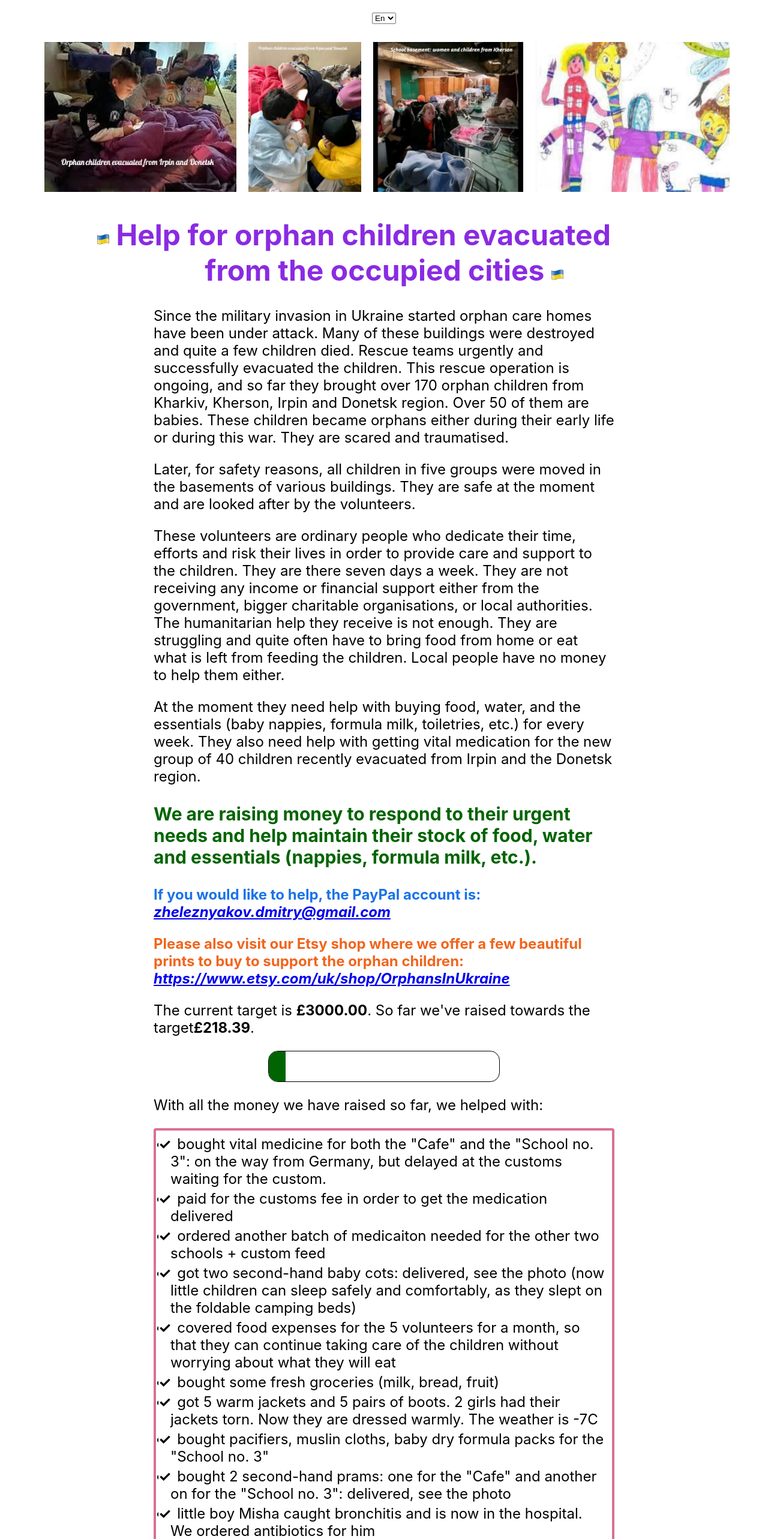
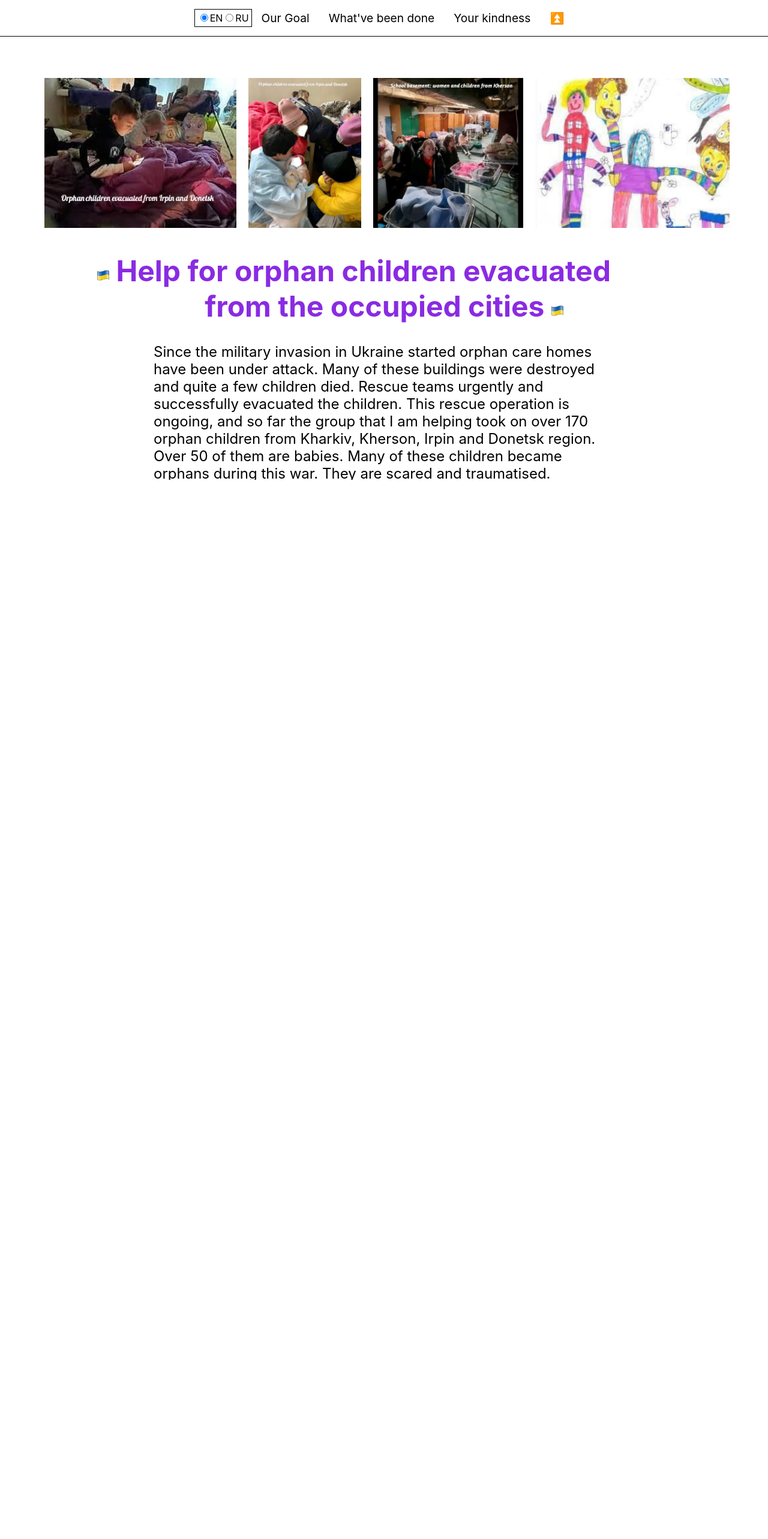
Before and after one commit to dzheleznyakov/donaitons, a React (Create React App) app: page / in a window 1280 px wide. Shown: the top 2566 px of the page at 60% size. After the commit the page ends 800 px from the top, so only its background shows below. Built offline with nearby package versions, Linux system fonts and the light colour scheme.

Commit message:
Finish translation to Russian

```diff
--- a/src/App.css
+++ b/src/App.css
@@ -51,11 +51,11 @@
 }
 
 .Results li {
-  margin-bottom: 4px;
+  margin-bottom: 8px;
 }
 
 .Results li:before {
-  content: '✓';
+  content: '❤️';
   margin-left: -20px;
   margin-right: 10px;
   background-color: white;
@@ -94,8 +94,31 @@
   flex-direction: row;
   align-items: center;
   justify-content: center;
+  border-bottom: 1px solid black;
 }
 
-.ToolBar option {
-  font-size: 24px;
+.ToolBar > a {
+  margin: 0 8px;
+  padding: 0 8px;
+  font-size: 1.2rem;
+  border-bottom: 1px solid transparent;
+  cursor: pointer;
 }
+
+.ToolBar > a:hover {
+  border-bottom-color: black;
+}
+
+.KindnessCard {
+  margin-bottom: 24px;
+  font-size: 1.5rem;
+}
+.KindnessCard:last-of-type {
+  margin-bottom: 36px;
+}
+
+.Body {
+  margin-top: 60px;
+  overflow-y: scroll;
+  height: calc(100vh - 60px);
+}
--- a/src/App.js
+++ b/src/App.js
@@ -7,6 +7,7 @@ import Image from './components/Image';
 import Video from './components/Video';
 import MultiLanguageComponent from './components/MultiLanguageComponent';
 import ProgressBar from './components/ProgressBar';
+import LanguageChooser from './components/LanguageChooser';
 
 import imgBabyFood from './photos/IMG_20220308_212007_505.jpg';
 import imgFood from './photos/IMG_20220308_212013_126.jpg';
@@ -23,7 +24,7 @@ import irpin2 from './photos/2022-03-16-17-06-20.jpg';
 import drawing1 from './photos/IMG_20220313_213752_359.jpg';
 import drawing2 from './photos/IMG_20220313_213757_134.jpg';
 import drawing3 from './photos/IMG_20220313_213801_768.jpg';
-import { createContext, useState } from 'react';
+import { createContext, useRef, useState } from 'react';
 
 export const LANGUAGES = {
   EN: 'En',
@@ -34,26 +35,30 @@ export const LanguageContext = createContext(LANGUAGES.EN);
 
 function App() {
   const [lang, setLang] = useState(LANGUAGES.EN);
+  const topRef = useRef();
+  const ourGoalRef = useRef();
+  const doneRef = useRef();
+  const kindnessRef = useRef();
 
   // const current = 5794.85 + 439.79;
-  const current  = 218.39;
+  const current  = 218.39 + 208.10;
   const goal = 3000;
 
-  const smallCarouselSize = 250
+  const smallCarouselSize = 250;
+
+  const scrollTo = ref => () => ref.current.scrollIntoView();
+
   const app = (
     <div className="App">
       <div className="ToolBar">
-        <select
-          defaultValue={lang}
-          onChange={ev => setLang(ev.target.value)}
-        >
-          {
-            Object.keys(LANGUAGES)
-              .map(key => LANGUAGES[key])
-              .map(l => <option key={l}>{l}</option>)
-          }
-        </select>
+        <LanguageChooser lang={lang} setLang={setLang} />
+        <a onClick={scrollTo(ourGoalRef)}>Our Goal</a>
+        <a onClick={scrollTo(doneRef)}>What've been done</a>
+        <a onClick={scrollTo(kindnessRef)}>Your kindness</a>
+        <a onClick={scrollTo(topRef)}>⏫</a>
       </div>
+      <div className="Body">
+        <div ref={topRef} />
         <ImageCarousel style={{ marginTop: '60px'}}>
           <Image src={irpin} size={smallCarouselSize} />
           <Image src={irpin2} size={smallCarouselSize} />
@@ -86,18 +91,19 @@ function App() {
                 "Since the military invasion in Ukraine started orphan care homes have been under attack." +
                 " Many of these buildings were destroyed and quite a few children died." +
                 " Rescue teams urgently and successfully evacuated the children." +
-              " This rescue operation is ongoing, and so far they brought over 170 orphan children from" +
+                " This rescue operation is ongoing, and so far the group that I am helping" +
+                " took on over 170 orphan children from" +
                 " Kharkiv, Kherson, Irpin and Donetsk region." +
                 " Over 50 of them are babies." +
-              " These children became orphans either during their early life or during this war." +
+                " Many of these children became orphans during this war." +
                 " They are scared and traumatised."
               }
               ru={
                 "С момента начала военного вторжения в Украину детские дома-интернаты подверглись нападениям." +
                 " Многие из этих зданий были разрушены, и немало детей погибло." +
                 " Спасатели (ДСНС Украины) оперативно и успешно эвакуировали детей." +
-              " Эта спасательная операция продолжается, и на сегодняшний день они привезли более" +
-              " 170 детей-сирот из Харькова, Херсона, а также Ирпени и Донецкой области. Из них более 50 детки младенцы." +
+                " Эта спасательная операция продолжается, и на сегодняшний день та группа, с которой я работаю, приняла" +
+                " более 170 детей-сирот из Харькова, Херсона, а также Ирпени и Донецкой области. Из них более 50 детки-младенцы." +
                 " Эти детки стали сиротами либо в раннем детстве, либо во время этой войны. Они напуганы и травмированы."
               }
             />
@@ -131,7 +137,7 @@ function App() {
               }
               ru={
                 "Эти волонтеры — обычные люди, которые посвящают свое время, усилия и рискуют своей жизнью," +
-              " чтобы заботиться и морально поддерживать детей. Они проводят время с детьми все семь дней в неделю." +
+                " чтобы заботиться и морально поддерживать всех деток. Они проводят время с детьми все семь дней в неделю." +
                 " Они не получают никаких доходов или финансовой поддержки ни от правительства и" +
                 " крупных благотворительных организаций, ни от местных властей. Гуманитарной помощи, которую они получают," +
                 " недостаточно. Они справляются как могут и довольно часто вынуждены приносить еду из дома или" +
@@ -151,12 +157,14 @@ function App() {
                 "В настоящее время им нужна помощь с заккупкой еды, воды и предметов первой необходимости" +
                 " (детские подгузники, молочная смесь, туалетно-косметические принадлежности и т. д.) на каждую неделю." +
                 " Им также нужна помощь в получении жизненно-необходимых лекарств для новой группы из 40 детей," +
-              " недавно эвакуированных из Ирпени и Донецкой области."
+                " недавно эвакуированной из Ирпени и Донецкой области."
               }
             />
           </p>
 
-        <p style={{fontSize: '30px', fontWeight: 'bold', color: 'darkgreen'}}>
+
+
+          <p ref={ourGoalRef} style={{fontSize: '30px', fontWeight: 'bold', color: 'darkgreen'}}>
             <MultiLanguageComponent
               en={
                 "We are raising money to respond to their urgent needs and help maintain their stock of food, water and essentials" +
@@ -164,7 +172,7 @@ function App() {
               }
               ru={
                 "Мы собираем деньги на их нужды и чтобы у них был запас еды, воды и предметов первой необходимости" +
-              " (подгузники, искусственное молоко и т.д)"
+                " (подгузники, молочные смеси и т.д.)"
               }
             />
           </p>
@@ -192,6 +200,7 @@ function App() {
             </em>
           </p>
         </div>
+        <br />
 
 
         <div className="TextWrapper">
@@ -202,13 +211,15 @@ function App() {
             />
             <b>£{goal.toFixed(2)}</b>.
             <MultiLanguageComponent
-            en=" So far we've raised towards the target"
+              en=" So far we've raised towards the target "
               ru=" Пока что мы собрали "
             />
             <b>£{current.toFixed(2)}</b>.</p>
 
             <ProgressBar current={current} goal={goal} />
-        <p>
+
+
+          <p ref={doneRef}>
             <MultiLanguageComponent
               en="With all the money we have raised so far, we helped with:"
               ru="С помощью денег, которые мы собрали на сегодняшний день, мы помогли:"
@@ -217,8 +228,8 @@ function App() {
           <ul className="Results">
             <li>
               <MultiLanguageComponent
-              en='bought vital medicine for both the "Cafe" and the "School no. 3": on the way from Germany, but delayed at the customs waiting for the custom.'
-              ru="купили жизненно-необходимые лекарства для 2 групп детей: в пути из Германии, но задержались на таможне."
+                en='bought vital medicine for 2 groups of children: on the way from Germany, but delayed at the customs'
+                ru="купили жизненно-необходимые лекарства для 2 групп детей: в пути из Германии, но задержались на таможне"
               />
             </li>
             <li>
@@ -229,14 +240,20 @@ function App() {
             </li>
             <li>
               <MultiLanguageComponent
-              en="ordered another batch of medicaiton needed for the other two schools + custom feed "
-              ru="заказали еще одну партию лекарств, необходимых для других 2 групп детей и оплатили приобретенный таможенный сбор"
+                en="ordered another batch of medication needed for the other 2 groups  of children and paid the customs fee"
+                ru="заказали еще одну партию лекарств, необходимых для других 2 групп детей и оплатили таможенный сбор"
               />
             </li>
             <li>
               <MultiLanguageComponent
-              en="got two second-hand baby cots: delivered, see the photo (now little children can sleep safely and comfortably, as they slept on the foldable camping beds)"
-              ru="купили две б/у детские кроватки (см. фото). Теперь маленькие детки могут спать безопасно и комфортно, так как раньше они спали на раскладушках"
+                en="bought 2 second-hand baby cots (see the photo). Now, little children can sleep safely and comfortably, as they slept on the foldable camping beds."
+                ru="купили 2 б/у детские кроватки (см. фото). Теперь маленькие детки могут спать безопасно и комфортно, так как раньше они спали на раскладушках"
+              />
+            </li>
+            <li>
+              <MultiLanguageComponent
+                en="bought 2 second-hand prams: one for each group (see the photo)"
+                ru="купили 2 б/у коляски: по одной на каждую группу (см. фото)"
               />
             </li>
             <li>
@@ -247,38 +264,32 @@ function App() {
             </li>
             <li>
               <MultiLanguageComponent
-              en="bought some fresh groceries (milk, bread, fruit)"
-              ru="купили свежих продуктов (молоко, хлеб, фрукты) на одну неделю"
+                en="bought 5 warm jackets and 5 pairs of boots. Two girls had their jackets torn, but now they are dressed warmly. The weather there is -7C"
+                ru="купили 5 теплых курток и 5 пар сапог. У двух девочек порвались курточки, а теперь они одеты тепло. Погода там -7С"
               />
             </li>
             <li>
               <MultiLanguageComponent
-              en="got 5 warm jackets and 5 pairs of boots. 2 girls had their jackets torn. Now they are dressed warmly. The weather is -7C"
-              ru="купили 5 теплых курток и 5 пар сапог. У двух девочек порвались курточки, а теперь они одеты тепло. Погода -7С"
+                en='bought pacifiers, muslin cloths, baby dry formula milk for one group and children shampoos, baby nappy creams for the second group'
+                ru="купили пустышки, пеленки, детское молоко для одной группы и детские шампуни, детские присыпки для второй группы "
               />
             </li>
             <li>
               <MultiLanguageComponent
-              en='bought pacifiers, muslin cloths, baby dry formula packs for the "School no. 3"'
-              ru="купили пустышки, пеленки, детское молоко для одной группы и детские шампуни, детские присыпки для второй группы"
-            />
-          </li>
-          <li>
-            <MultiLanguageComponent
-              en='bought 2 second-hand prams: one for the "Cafe" and another on for the "School no. 3": delivered, see the photo'
-              ru="купили 2 б/у коляски для двух групп, по одной на группу: коляски доставили, см. фото"
-            />
-          </li>
-          <li>
-            <MultiLanguageComponent
-              en="little boy Misha caught bronchitis and is now in the hospital. We ordered antibiotics for him"
+                en='bought antibiotics. Little boy Misha caught bronchitis and is now at the hospital'
                 ru="купили антибиотики. Маленький мальчик Миша заболел бронхитом и сейчас находится в больнице"
               />
             </li>
             <li>
               <MultiLanguageComponent
-              en="stocked up with water and food for some time"
+                en="bought water and food for 4 groups for one week"
                 ru="купили воды и еды на 4 группы на одну неделю"
+              />
+            </li>
+            <li>
+              <MultiLanguageComponent
+                en="bought some fresh groceries (milk, bread, fruit) for one week"
+                ru="купили свежих продуктов (молоко, хлеб, фрукты) на одну неделю"
               />
             </li>
             <li>
@@ -289,7 +300,7 @@ function App() {
             </li>
             <li>
               <MultiLanguageComponent
-              en='and with what was left afterward helped out financially to the "School no. 3" (children shampoos, baby nappy creams, miscellanies)'
+                en='and with what was left helped out a little bit the fifth group of children that has recently arrived from Irpin and Donetsk region'
                 ru="а на остатки немного помогли пятой группе детей, недавно приехавшей из Ирпени и Донецкой области"
               />
             </li>
@@ -307,6 +318,23 @@ function App() {
         </ImageCarousel>
 
 
+
+
+        <h2 ref={kindnessRef} style={{ color: 'blueviolet', fontSize: '36px'}}>
+          <MultiLanguageComponent
+            en="❤️ Your kindness ❤️"
+            ru="❤️ Ваша доброта ❤️ "
+          />
+        </h2>
+
+        <article className="KindnessCard">
+          <MultiLanguageComponent
+            en={<span><em>"You are all so strong and brave."</em> Constance and Chris, Seattle, USA</span>}
+            ru={<span><em>"Вы все сильные и храбрые."</em> Констанс и Крис, Сиэтл, США</span>}
+          />
+        </article>
+      </div>
+
       </div>
   );
 
--- /dev/null
+++ b/src/components/LanguageChooser.js
@@ -0,0 +1,26 @@
+import React from 'react';
+import { LANGUAGES } from '../App';
+import classes from './LanguageChooser.module.css';
+
+const GROUP_NAME = 'languages';
+
+const LanguageChooser = ({ lang, setLang }) => (
+    <div className={classes.LanguageChooser }>
+        {Object.keys(LANGUAGES).map(key => ({ key, value: LANGUAGES[key]}))
+            .map(({ key, value}) => (
+                <div key={value}>
+                    <input
+                        type={"radio"}
+                        id={value}
+                        name={GROUP_NAME}
+                        checked={value === lang}
+                        onChange={() => setLang(value)}
+                    />
+                    <label htmlFor={value}>{key}</label>
+                </div>
+            ))
+        }
+    </div>
+);
+
+export default LanguageChooser;
--- /dev/null
+++ b/src/components/LanguageChooser.module.css
@@ -0,0 +1,6 @@
+.LanguageChooser {
+    display: flex;
+    flex-direction: row;
+    padding: 4px;
+    border: 1px solid black;
+}
```
Also changed, not shown: 1 other file (tests, documents, lock files or other folders). Lines whose indentation alone changed are shown as unchanged.
